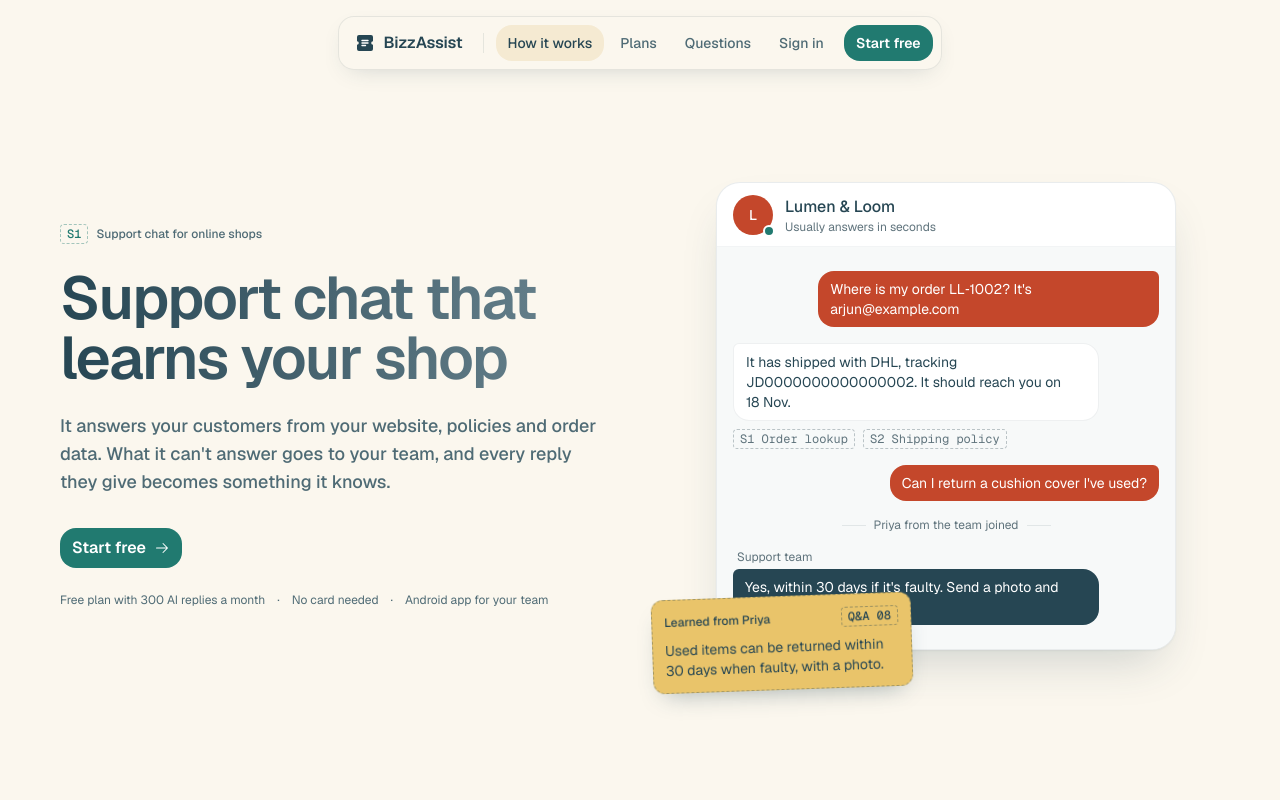
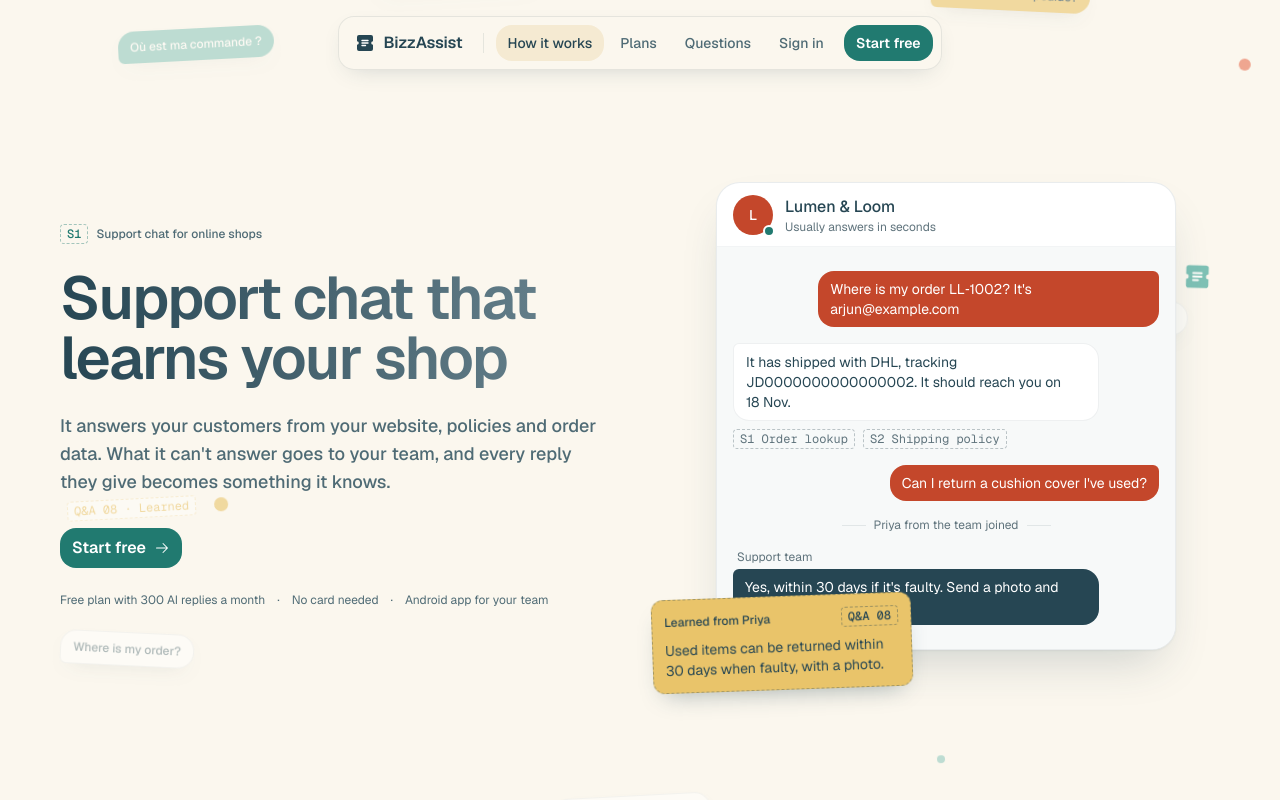
Before and after one commit to PocketForgee/Bizz-Assist, a Next.js app in the folder web/: page / in a window 1280 px wide. Shown: the top 800 px of the page. Built offline with nearby package versions, Linux system fonts and the light colour scheme.

Commit message:
Landing: animated backdrop

```diff
--- a/web/app/globals.css
+++ b/web/app/globals.css
@@ -346,6 +346,40 @@
   }
 }
 
+/* ---- landing backdrop: things rising behind the page ---- */
+@layer components {
+  /* each depth layer leans with the pointer and shifts a little with scroll; nearer layers move more */
+  .lively-layer {
+    transform: translate3d(calc(var(--mx, 0) * var(--z) * 14px), calc(var(--my, 0) * var(--z) * 10px + var(--sp, 0) * var(--z) * -60px), 0);
+    transition: transform 900ms var(--ease-standard);
+    will-change: transform;
+  }
+  /* rise from below the screen to above it, fading in and out at the edges */
+  .drift {
+    top: 100%;
+    opacity: 0;
+    animation: drift var(--dur) cubic-bezier(0.45, 0.05, 0.55, 0.95) var(--delay) infinite;
+    will-change: transform, opacity;
+  }
+  .sway { animation: sway var(--sw) cubic-bezier(0.45, 0, 0.55, 1) infinite alternate; }
+
+  @media (prefers-reduced-motion: reduce) {
+    .drift { animation: none !important; top: var(--y); opacity: var(--o); }
+    .sway { animation: none !important; }
+    .lively-layer { transform: none; }
+  }
+}
+@keyframes drift {
+  0% { transform: translate3d(0, 6vh, 0); opacity: 0; }
+  12% { opacity: var(--o); }
+  85% { opacity: var(--o); }
+  100% { transform: translate3d(0, -118vh, 0); opacity: 0; }
+}
+@keyframes sway {
+  from { transform: translate3d(-10px, 0, 0) rotate(-3deg); }
+  to { transform: translate3d(10px, 0, 0) rotate(3deg); }
+}
+
 @keyframes rise-in {
   from { opacity: 0; transform: translateY(32px); }
   to { opacity: 1; transform: none; }
--- a/web/app/page.tsx
+++ b/web/app/page.tsx
@@ -5,7 +5,7 @@ import { ArrowRightIcon, ArrowUpRightIcon, PackageIcon, PlusIcon, SealCheckIcon,
 import { PLAN_LABEL, PLAN_LIMITS, type Plan } from "@/lib/plans";
 import { Mark } from "@/components/brand";
 import { HeroChat, InboxFragment, LoopSlider, PhoneFragment, SourcesFragment } from "@/components/landing";
-import { LandingNav, RevealRoot, TaglineReveal } from "@/components/landing-motion";
+import { LandingNav, LivelyBackdrop, RevealRoot, TaglineReveal } from "@/components/landing-motion";
 
 const TITLE = "BizzAssist: support chat that learns your shop";
 const DESCRIPTION =
@@ -95,6 +95,7 @@ export default function Home() {
       </a>
       <LandingNav />
       <RevealRoot />
+      <LivelyBackdrop />
       <script
         type="application/ld+json"
         dangerouslySetInnerHTML={{
@@ -106,7 +107,7 @@ export default function Home() {
         }}
       />
 
-      <main id="main">
+      <main id="main" className="relative z-10">
         {/* ---------- hero: the claim, and the product doing it ---------- */}
         <section className="mx-auto grid max-w-[1240px] items-center gap-16 px-6 pt-24 pb-24 md:px-10 lg:min-h-svh lg:grid-cols-[minmax(0,1fr)_minmax(0,1fr)] lg:pt-24 lg:pb-16">
           <div className="enter">
@@ -377,7 +378,7 @@ export default function Home() {
         </section>
       </main>
 
-      <footer className="bg-paper-ink text-paper">
+      <footer className="relative z-10 bg-paper-ink text-paper">
         <div className="caption-2 mx-auto flex max-w-[1240px] flex-wrap items-center justify-between gap-4 border-t border-paper/10 px-6 py-8 text-paper/60 md:px-10">
           <span className="title-4 flex items-center gap-2 text-paper">
             <Mark size={18} className="text-paper [--mark-cut:var(--paper-ink)]" />
--- a/web/components/landing-motion.tsx
+++ b/web/components/landing-motion.tsx
@@ -1,8 +1,8 @@
 "use client";
 
 import Link from "next/link";
-import { useEffect, useRef, useState } from "react";
-import { Wordmark } from "@/components/brand";
+import { useEffect, useRef, useState, type CSSProperties } from "react";
+import { Mark, Wordmark } from "@/components/brand";
 import { cn } from "@/components/ui";
 
 /* Motion for the landing page: the floating nav, scroll reveals and the tagline that lights up word by word.
@@ -206,3 +206,138 @@ export function TaglineReveal({ lines, className }: { lines: string[]; className
     </p>
   );
 }
+
+/* ---- the living backdrop ----
+   What a support desk sees all day, drifting up behind the page: the same question in every language the team
+   reads, the source slips answers carry, ticket stubs and the palette's dots. Flat colours, transform and opacity
+   only, three depth layers that lean with the pointer and the scroll. Positions are fixed data, so server and
+   client render the same thing. */
+
+type Drift = {
+  k: "q" | "slip" | "mark" | "dot";
+  text?: string;
+  tone: "paper" | "saffron" | "teal" | "sand" | "sienna";
+  x: number; // left, % of the screen
+  y: number; // resting top for reduced motion, %
+  dur: number; // seconds to rise through the screen
+  delay: number; // negative: already on its way at load
+  z: 1 | 2 | 3; // depth layer: 1 far, 3 near
+  size?: number;
+  wide?: boolean; // only on screens md and up
+};
+
+const DRIFT: Drift[] = [
+  { k: "q", text: "Where is my order?", tone: "paper", x: 4, y: 18, dur: 34, delay: -4, z: 2 },
+  { k: "q", text: "¿Dónde está mi pedido?", tone: "saffron", x: 72, y: 12, dur: 38, delay: -22, z: 3 },
+  { k: "q", text: "मेरा ऑर्डर कहाँ है?", tone: "paper", x: 84, y: 58, dur: 30, delay: -9, z: 2 },
+  { k: "q", text: "Où est ma commande ?", tone: "teal", x: 10, y: 70, dur: 42, delay: -30, z: 1, wide: true },
+  { k: "q", text: "أين طلبي؟", tone: "paper", x: 58, y: 84, dur: 36, delay: -15, z: 1, wide: true },
+  { k: "q", text: "Wo ist meine Bestellung?", tone: "sand", x: 30, y: 40, dur: 46, delay: -36, z: 1, wide: true },
+  { k: "q", text: "Cadê meu pedido?", tone: "paper", x: 88, y: 30, dur: 33, delay: -27, z: 3, wide: true },
+  { k: "q", text: "Di mana pesanan saya?", tone: "paper", x: 44, y: 8, dur: 40, delay: -6, z: 2, wide: true },
+  { k: "slip", text: "S1 Shipping policy", tone: "teal", x: 20, y: 30, dur: 31, delay: -18, z: 2 },
+  { k: "slip", text: "S2 Order lookup", tone: "paper", x: 66, y: 46, dur: 37, delay: -2, z: 1, wide: true },
+  { k: "slip", text: "Q&A 08 · Learned", tone: "saffron", x: 6, y: 92, dur: 29, delay: -12, z: 3, wide: true },
+  { k: "slip", text: "Translated · ES", tone: "paper", x: 78, y: 76, dur: 35, delay: -31, z: 2 },
+  { k: "slip", text: "Handed to Priya", tone: "sienna", x: 50, y: 62, dur: 44, delay: -40, z: 1, wide: true },
+  { k: "mark", tone: "teal", x: 92, y: 8, dur: 27, delay: -8, z: 3, size: 28 },
+  { k: "mark", tone: "saffron", x: 2, y: 48, dur: 32, delay: -20, z: 2, size: 22 },
+  { k: "mark", tone: "sienna", x: 38, y: 88, dur: 39, delay: -33, z: 1, size: 18, wide: true },
+  { k: "mark", tone: "sand", x: 62, y: 22, dur: 41, delay: -14, z: 1, size: 16, wide: true },
+  { k: "dot", tone: "saffron", x: 16, y: 10, dur: 24, delay: -3, z: 3, size: 14 },
+  { k: "dot", tone: "teal", x: 54, y: 36, dur: 28, delay: -19, z: 2, size: 10 },
+  { k: "dot", tone: "sienna", x: 96, y: 66, dur: 26, delay: -11, z: 3, size: 12 },
+  { k: "dot", tone: "sand", x: 26, y: 78, dur: 30, delay: -25, z: 2, size: 18, wide: true },
+  { k: "dot", tone: "teal", x: 74, y: 94, dur: 34, delay: -7, z: 1, size: 8, wide: true },
+  { k: "dot", tone: "saffron", x: 46, y: 52, dur: 36, delay: -29, z: 1, size: 22, wide: true },
+  { k: "dot", tone: "sienna", x: 34, y: 16, dur: 25, delay: -16, z: 2, size: 6 },
+];
+
+const BUBBLE: Record<Drift["tone"], string> = {
+  paper: "border border-paper-ink/10 bg-white text-paper-ink-2",
+  saffron: "bg-saffron text-paper-ink",
+  teal: "bg-teal text-white",
+  sand: "bg-sand text-paper-ink",
+  sienna: "bg-sienna text-white",
+};
+const SOLID: Record<Drift["tone"], string> = {
+  paper: "text-paper-ink/20 bg-paper-ink/20",
+  saffron: "text-saffron bg-saffron",
+  teal: "text-teal bg-teal",
+  sand: "text-sand bg-sand",
+  sienna: "text-sienna bg-sienna",
+};
+// nearer layers are stronger, so depth reads at a glance
+const OPACITY = { 1: 0.3, 2: 0.45, 3: 0.6 } as const;
+
+export function LivelyBackdrop() {
+  const ref = useRef<HTMLDivElement>(null);
+
+  useEffect(() => {
+    const el = ref.current;
+    if (!el || matchMedia("(prefers-reduced-motion: reduce)").matches) return;
+    let frame = 0;
+    let mx = 0;
+    let my = 0;
+    const paint = () => {
+      frame = 0;
+      const max = document.documentElement.scrollHeight - innerHeight;
+      el.style.setProperty("--sp", String(max > 0 ? scrollY / max : 0));
+      el.style.setProperty("--mx", mx.toFixed(3));
+      el.style.setProperty("--my", my.toFixed(3));
+    };
+    const ask = () => {
+      if (!frame) frame = requestAnimationFrame(paint);
+    };
+    const onMove = (e: PointerEvent) => {
+      mx = e.clientX / innerWidth - 0.5;
+      my = e.clientY / innerHeight - 0.5;
+      ask();
+    };
+    const fine = matchMedia("(pointer: fine)").matches;
+    if (fine) addEventListener("pointermove", onMove, { passive: true });
+    addEventListener("scroll", ask, { passive: true });
+    paint();
+    return () => {
+      if (fine) removeEventListener("pointermove", onMove);
+      removeEventListener("scroll", ask);
+      cancelAnimationFrame(frame);
+    };
+  }, []);
+
+  return (
+    <div ref={ref} aria-hidden className="pointer-events-none fixed inset-0 z-0 overflow-hidden print:hidden">
+      {([1, 2, 3] as const).map((z) => (
+        <div key={z} className="lively-layer absolute inset-0" style={{ "--z": z } as CSSProperties}>
+          {DRIFT.filter((d) => d.z === z).map((d, n) => (
+            <div
+              key={n}
+              className={cn("drift absolute", d.wide && "max-md:hidden")}
+              style={
+                {
+                  left: `${d.x}%`,
+                  "--y": `${d.y}%`,
+                  "--o": OPACITY[z],
+                  "--dur": `${d.dur}s`,
+                  "--delay": `${d.delay}s`,
+                  "--sw": `${6 + (n % 4) * 1.5}s`,
+                } as CSSProperties
+              }
+            >
+              <div className="sway">
+                {d.k === "q" && (
+                  <span className={cn("caption-4 block rounded-2xl rounded-bl-sm px-3 py-2 whitespace-nowrap shadow-[0_8px_20px_-12px_rgb(38_70_83/0.35)]", BUBBLE[d.tone], z === 3 && "body-6")}>
+                    {d.text}
+                  </span>
+                )}
+                {d.k === "slip" && <span className={cn("slip bg-white/60", d.tone === "paper" ? "text-paper-ink-2" : SOLID[d.tone].split(" ")[0])}>{d.text}</span>}
+                {d.k === "mark" && <Mark size={d.size} className={SOLID[d.tone].split(" ")[0]} />}
+                {d.k === "dot" && <span className={cn("block rounded-full", SOLID[d.tone].split(" ")[1])} style={{ width: d.size, height: d.size }} />}
+              </div>
+            </div>
+          ))}
+        </div>
+      ))}
+    </div>
+  );
+}
```
